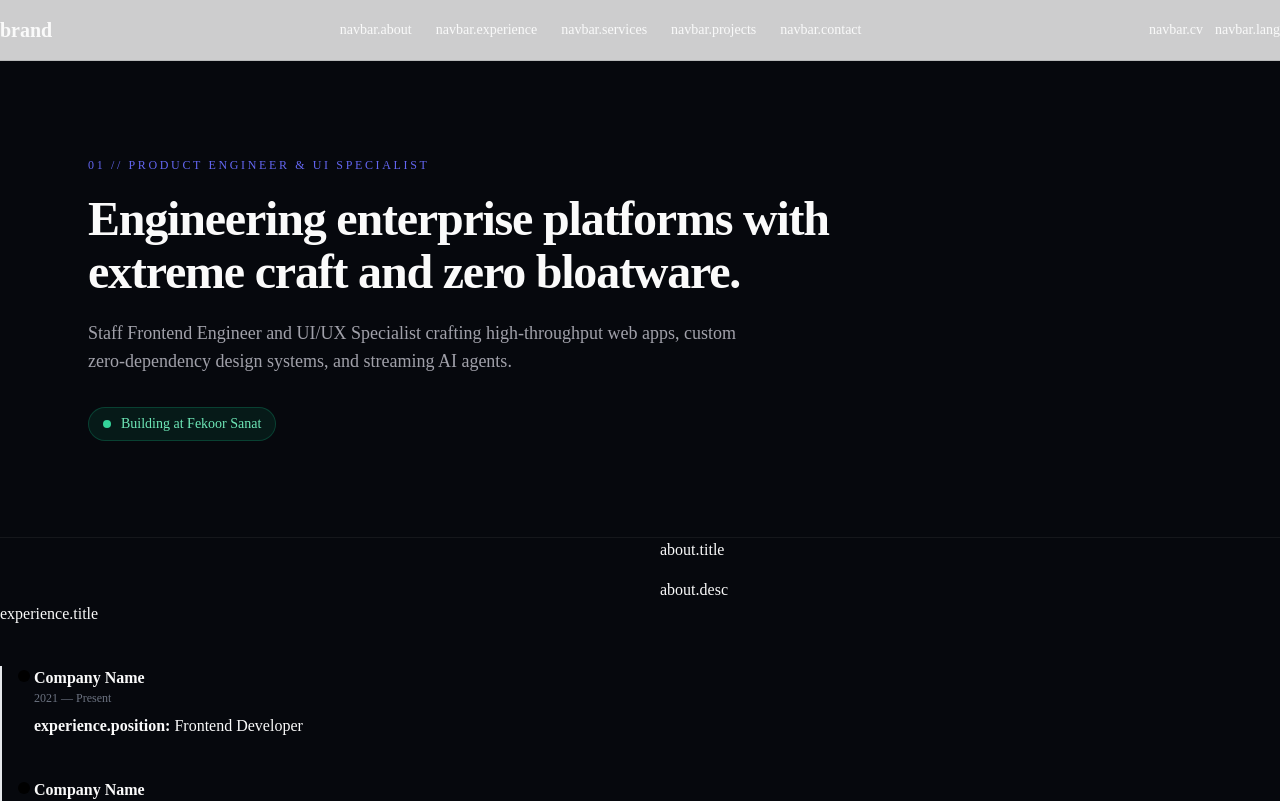
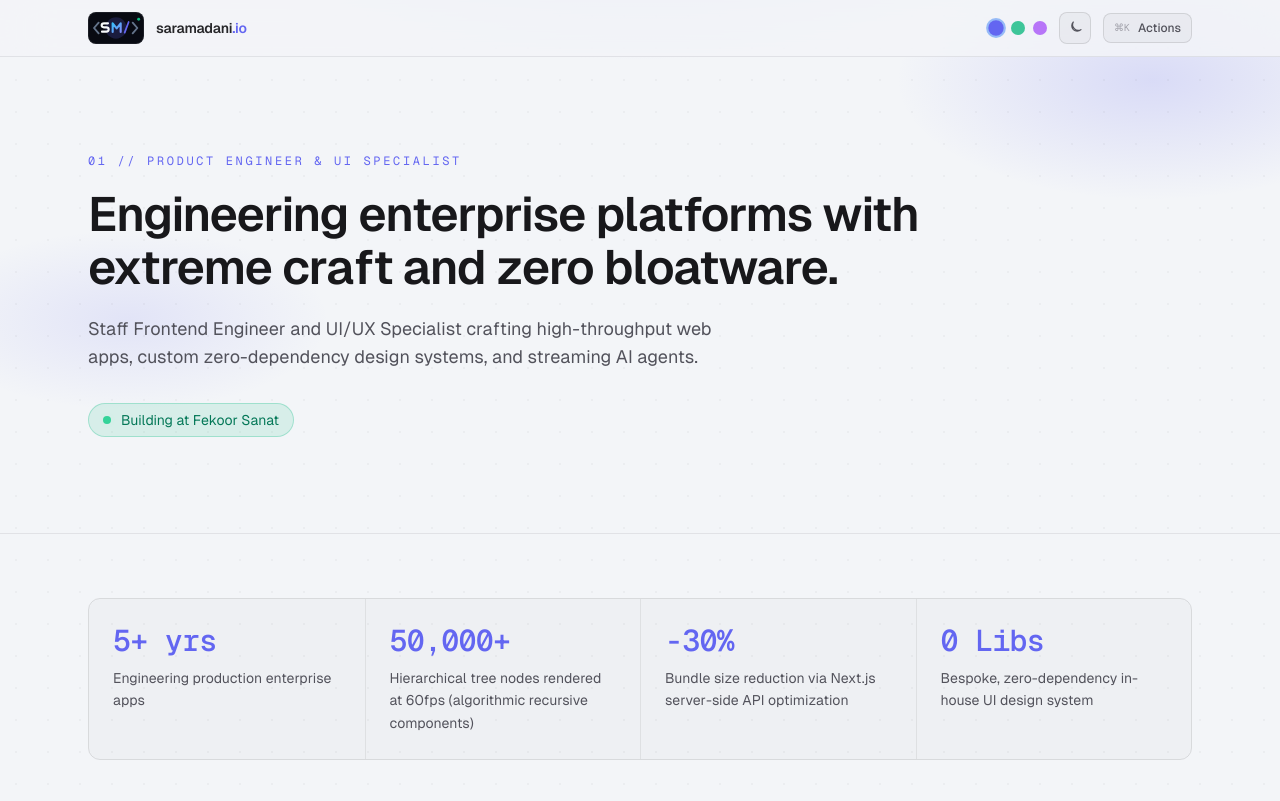
Before and after one commit to saramdni/www, a Next.js app: page /en in a window 1280 px wide. Shown: the top 801 px of the page. Built offline with nearby package versions, Linux system fonts and the light colour scheme.

Commit message:
Wire App Router pages and site metadata for the new portfolio.

```diff
--- a/src/app/[lng]/layout.tsx
+++ b/src/app/[lng]/layout.tsx
@@ -1,20 +1,9 @@
 import type { Metadata } from 'next'
-import localFont from 'next/font/local'
-
-const geistSans = localFont({
-  src: './fonts/GeistVF.woff',
-  variable: '--font-geist-sans',
-  weight: '100 900',
-})
-const geistMono = localFont({
-  src: './fonts/GeistMonoVF.woff',
-  variable: '--font-geist-mono',
-  weight: '100 900',
-})
 
 export const metadata: Metadata = {
-  title: 'Sara Madani',
-  description: 'Generated by Sara Madani',
+  title: 'Sara Madani · Design & Code',
+  description:
+    'Staff Frontend Engineer and UI/UX Specialist crafting high-throughput web apps, zero-dependency design systems, and streaming AI agents.',
 }
 
 export default function LanguageLayout({
@@ -22,9 +11,5 @@ export default function LanguageLayout({
 }: Readonly<{
   children: React.ReactNode
 }>) {
-  return (
-    <div className={`${geistSans.variable} ${geistMono.variable} antialiased`}>
-      {children}
-    </div>
-  )
+  return children
 }
--- a/src/app/[lng]/page.tsx
+++ b/src/app/[lng]/page.tsx
@@ -1,30 +1,15 @@
-import Navbar from '@/components/common/Navbar'
-import Hero from '@/components/Hero'
-import About from '@/components/About'
-import Experience from '@/components/Experience'
-import Services from '@/components/Services'
-import Projects from '@/components/Projects/Projects'
-import Contact from '@/components/Contact'
+import PortfolioShell from '@/components/PortfolioShell'
 import { languages } from '@/i18n/settings'
 
 export async function generateStaticParams() {
   return languages.map((lng) => ({ lng }))
 }
 
-export default async function Home({ params }: { params: Promise<{ lng: string }> }) {
-  const { lng } = await params
-
-  return (
-    <>
-      <Navbar lng={lng} />
-      <main className="container">
-        <Hero />
-        <About />
-        <Experience />
-        <Services />
-        <Projects />
-        <Contact />
-      </main>
-    </>
-  )
+export default async function Home({
+  params,
+}: {
+  params: Promise<{ lng: string }>
+}) {
+  await params
+  return <PortfolioShell />
 }
--- a/src/app/layout.tsx
+++ b/src/app/layout.tsx
@@ -2,21 +2,40 @@ import type { Metadata } from 'next'
 import localFont from 'next/font/local'
 import './globals.css'
 
-const geistSans = localFont({
-  src: './[lng]/fonts/GeistVF.woff',
-  variable: '--font-geist-sans',
+const plusJakarta = localFont({
+  src: './fonts/GeistVF.woff',
+  variable: '--font-plus-jakarta',
   weight: '100 900',
+  display: 'swap',
 })
-const geistMono = localFont({
-  src: './[lng]/fonts/GeistMonoVF.woff',
-  variable: '--font-geist-mono',
+
+const jetbrainsMono = localFont({
+  src: './fonts/GeistMonoVF.woff',
+  variable: '--font-jetbrains',
   weight: '100 900',
+  display: 'swap',
 })
 
 export const metadata: Metadata = {
-  title: 'Saramadani',
-  description: 'Personal portfolio website',
+  title: 'Sara Madani · Design & Code',
+  description:
+    'Staff Frontend Engineer and UI/UX Specialist crafting high-throughput web apps, zero-dependency design systems, and streaming AI agents.',
+  metadataBase: new URL('https://saramadani.io'),
+  icons: {
+    icon: [{ url: '/favicon.svg', type: 'image/svg+xml' }],
+    shortcut: '/favicon.svg',
+  },
+  openGraph: {
+    title: 'Sara Madani · Design & Code',
+    description:
+      'Engineering enterprise platforms with extreme craft and zero bloatware.',
+    url: 'https://saramadani.io',
+    siteName: 'saramadani.io',
+    type: 'website',
+  },
 }
+
+const colorModeBootScript = `(function(){try{var k='sm-color-mode';var s=localStorage.getItem(k);var m=(s==='light'||s==='dark')?s:(window.matchMedia('(prefers-color-scheme: light)').matches?'light':'dark');document.documentElement.dataset.colorMode=m;document.documentElement.style.colorScheme=m;}catch(e){}})();`
 
 export default function RootLayout({
   children,
@@ -24,10 +43,15 @@ export default function RootLayout({
   children: React.ReactNode
 }) {
   return (
-    <html lang="en">
-      <body className={`${geistSans.variable} ${geistMono.variable} antialiased`}>
-        {children}
-      </body>
+    <html
+      lang="en"
+      className={`${plusJakarta.variable} ${jetbrainsMono.variable}`}
+      suppressHydrationWarning
+    >
+      <head>
+        <script dangerouslySetInnerHTML={{ __html: colorModeBootScript }} />
+      </head>
+      <body className="antialiased">{children}</body>
     </html>
   )
 }
--- a/src/app/page.tsx
+++ b/src/app/page.tsx
@@ -1,5 +1,5 @@
-import { redirect } from 'next/navigation'
+import PortfolioShell from '@/components/PortfolioShell'
 
 export default function RootPage() {
-  redirect('/en')
+  return <PortfolioShell />
 }
```
Also changed, not shown: 1 other file (tests, documents, lock files or other folders).
